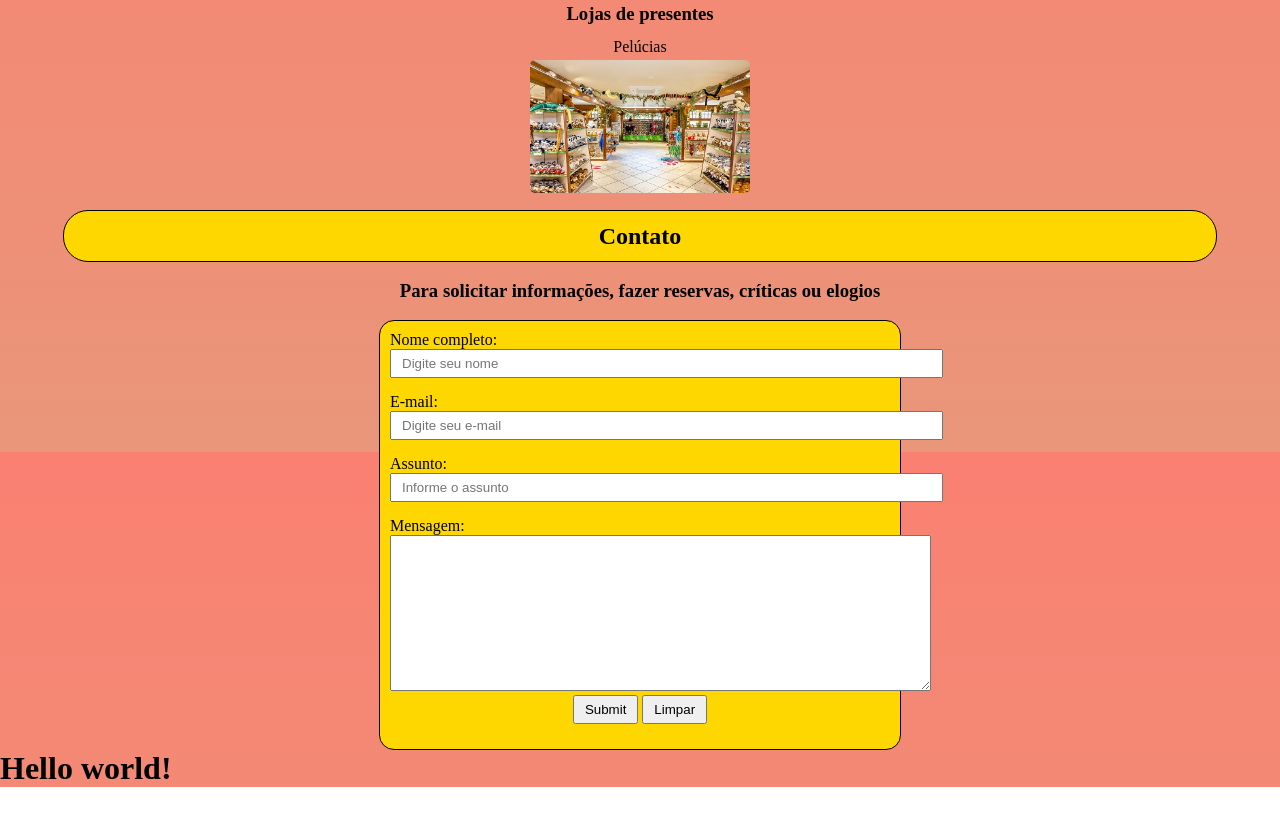
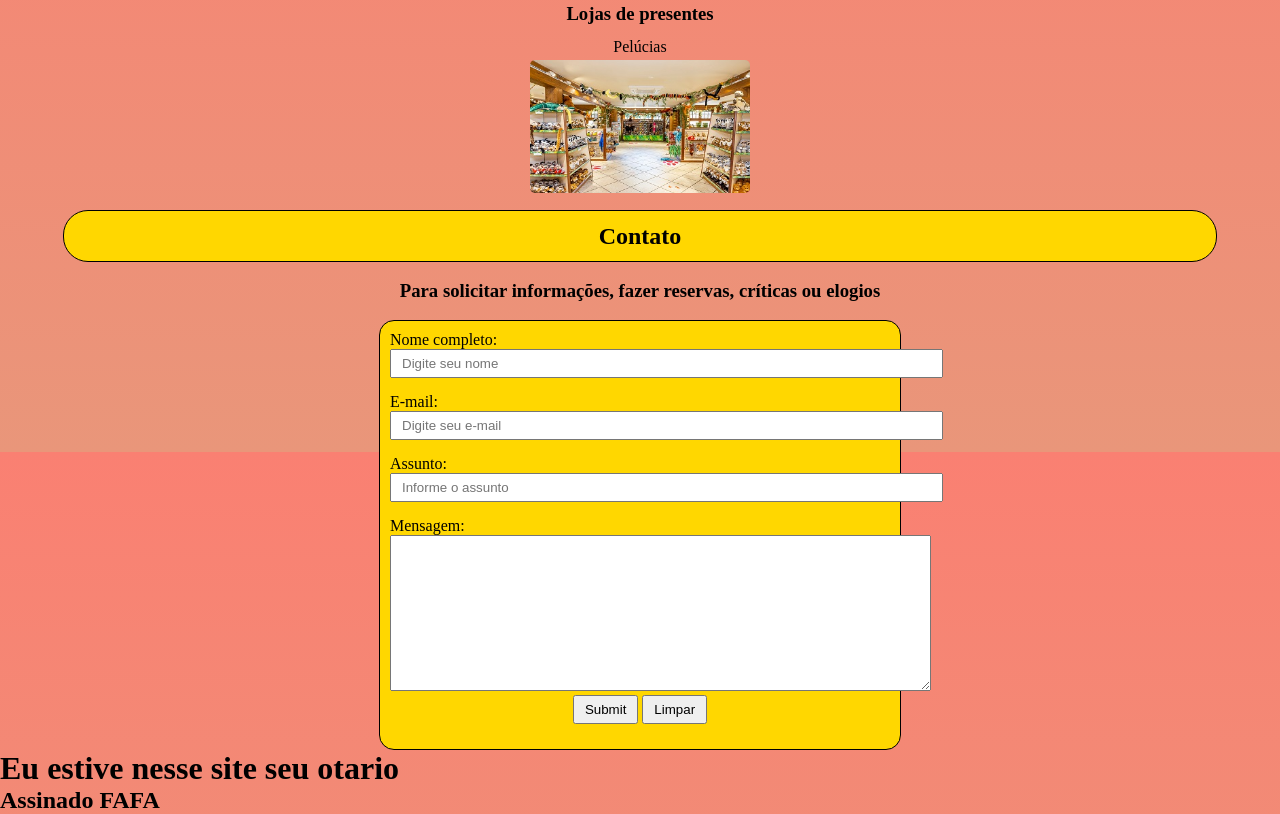
Before and after one commit to douglasfms/meuprimeirosite, a plain HTML site: page index.html in a window 1280 px wide. Shown: the part 1148-1962 px from the top of the page. Before the commit the page ends 1935 px from the top, so only its background shows below. Drawn offline with Linux system fonts and the light colour scheme.

Commit message:
Hackeado trouxa

```diff
--- a/index.html
+++ b/index.html
@@ -151,6 +151,7 @@
 				</div>
 			</form>
 		</center>
-		<h1> Hello world!</h1>
+		<h1> Eu estive nesse site seu otario</h1>
+		<h2>Assinado FAFA  </h2>
 	</body>
 </html>
```
